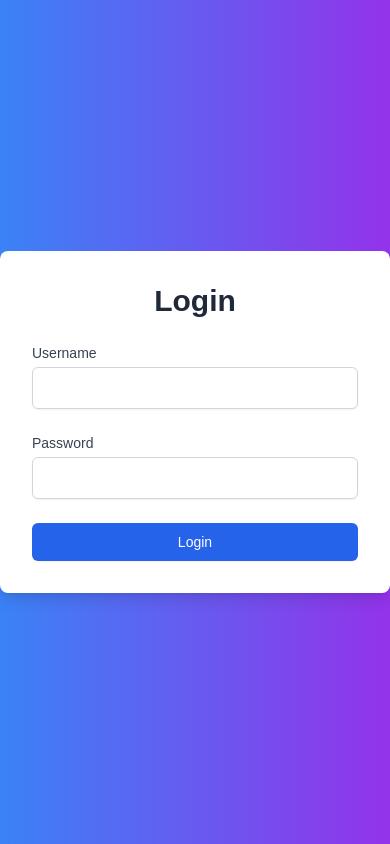
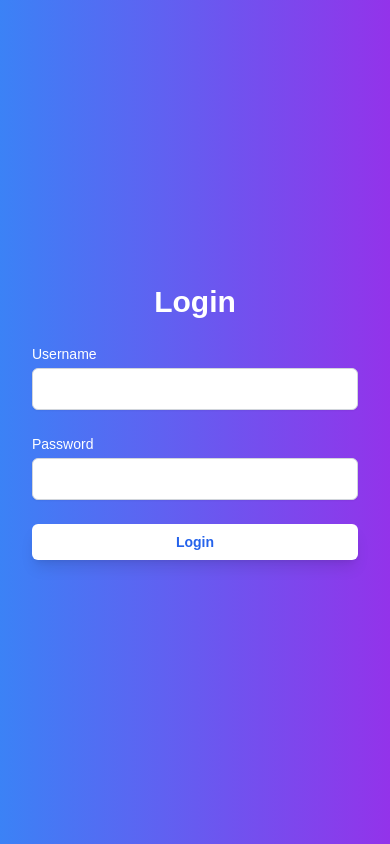
Before and after one commit to mertmcd/react-assignment, a React (Vite) app: page / in a window 390 px wide. Built offline with nearby package versions, Linux system fonts and the light colour scheme; a web font is replaced by a local one.

Commit message:
feat: enhance LoginPage styling for better visibility and responsiveness

```diff
--- a/src/pages/LoginPage.tsx
+++ b/src/pages/LoginPage.tsx
@@ -46,8 +46,8 @@ const LoginPage: React.FC = () => {
 
   return (
     <div className="min-h-screen flex items-center justify-center bg-gradient-to-r from-blue-500 to-purple-600">
-      <div className="bg-white p-8 rounded-lg shadow-lg w-full max-w-md">
-        <h1 className="text-3xl font-bold text-center text-gray-800 mb-6">
+      <div className="lg:bg-white bg-transparent p-8 rounded-lg lg:shadow-lg shadow-none w-full max-w-md">
+        <h1 className="text-3xl font-bold text-center lg:text-gray-800 text-white mb-6">
           {notification && (
             <Notification
               message={notification.message}
@@ -62,7 +62,7 @@ const LoginPage: React.FC = () => {
           <div>
             <label
               htmlFor="username"
-              className="block text-sm font-medium text-gray-700"
+              className="block text-sm font-medium lg:text-gray-700 text-white"
             >
               Username
             </label>
@@ -79,7 +79,7 @@ const LoginPage: React.FC = () => {
           <div>
             <label
               htmlFor="password"
-              className="block text-sm font-medium text-gray-700"
+              className="block text-sm font-medium lg:text-gray-700 text-white"
             >
               Password
             </label>
@@ -95,7 +95,7 @@ const LoginPage: React.FC = () => {
           </div>
           <button
             type="submit"
-            className="w-full flex justify-center py-2 px-4 border border-transparent rounded-md shadow-sm text-sm font-medium text-white bg-blue-600 hover:bg-blue-700 focus:outline-none focus:ring-2 focus:ring-offset-2 focus:ring-blue-500"
+            className="w-full flex justify-center py-2 px-4 rounded-md shadow-lg text-sm font-semibold lg:text-white text-blue-600 lg:bg-blue-600 bg-white hover:bg-blue-700 focus:outline-none focus:ring-2 focus:ring-offset-2 focus:ring-blue-500"
           >
             Login
           </button>
```
